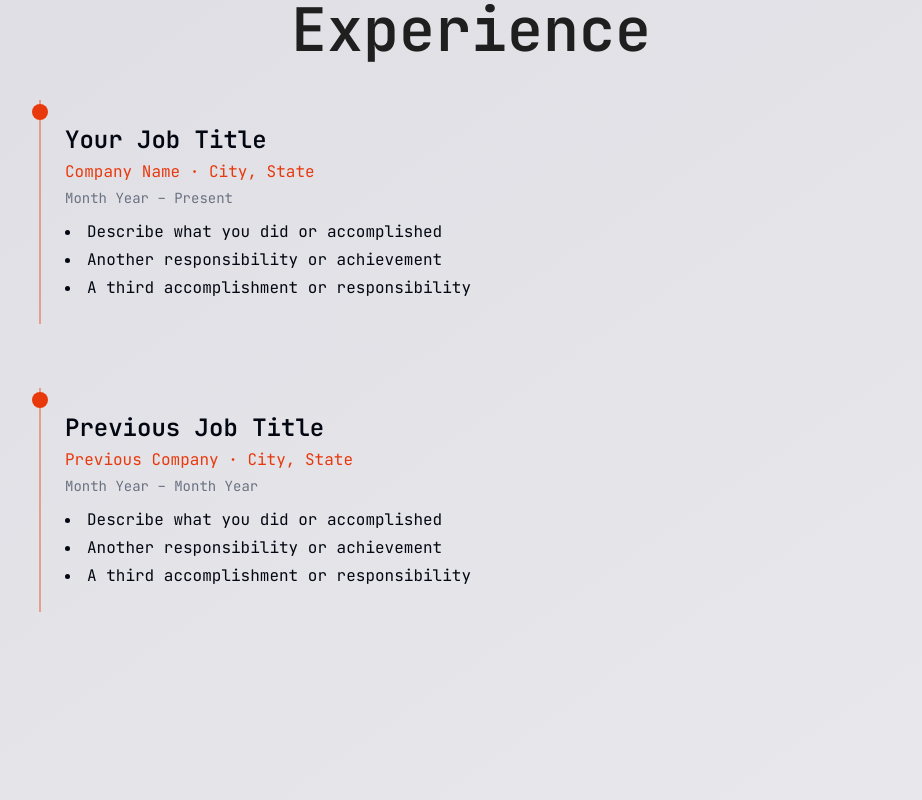
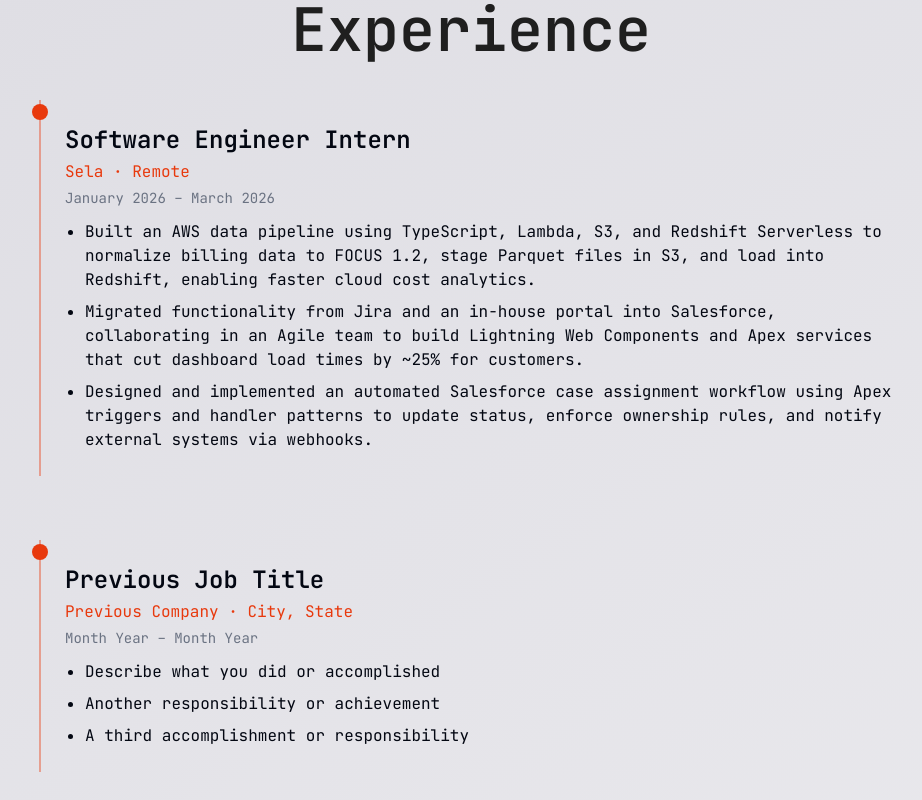
Before and after one commit to AJ-Carp/Portfolio-Website, a Next.js app: page / in a window 1280 px wide. Shown: the part 920-1720 px from the top of the page, without its empty margins (169-1091 px from the left). Built offline with nearby package versions, Linux system fonts and the light colour scheme; a web font is replaced by a local one.

Commit message:
sela experience added

```diff
--- a/components/ProjectModal.tsx
+++ b/components/ProjectModal.tsx
@@ -56,8 +56,8 @@
       onClick={onClose}
     >
       <Tilt
-        tiltMaxAngleX={10}
-        tiltMaxAngleY={10}
+        tiltMaxAngleX={4}
+        tiltMaxAngleY={4}
         glareEnable={false}
         className="relative w-full max-w-3xl rounded-xl overflow-hidden group transition-all duration-300"
         style={{
--- a/components/navPages/Contact.tsx
+++ b/components/navPages/Contact.tsx
@@ -43,7 +43,7 @@
   };
 
   return (
-    <div className={`${jetbrainsMono.className} w-full max-w-4xl px-6 py-16 md:py-24 text-foreground`}>
+    <div id="contact" className={`${jetbrainsMono.className} w-full max-w-4xl px-6 py-16 md:py-24 text-foreground`}>
       <div className="mx-auto text-center">
         <h2 className={` text-4xl md:text-6xl font-bold mb-6`}>
           <Mail className="inline-block mr-2" /> Contact Me
--- a/components/navPages/Experience.tsx
+++ b/components/navPages/Experience.tsx
@@ -6,14 +6,14 @@
 
 const experiences = [
   {
-    title: "Your Job Title",
-    company: "Company Name",
-    location: "City, State",
-    date: "Month Year – Present",
+    title: "Software Engineer Intern",
+    company: "Sela",
+    location: "Remote",
+    date: "January 2026 – March 2026",
     bullets: [
-      "Describe what you did or accomplished",
-      "Another responsibility or achievement",
-      "A third accomplishment or responsibility",
+      "Built an AWS data pipeline using TypeScript, Lambda, S3, and Redshift Serverless to normalize billing data to FOCUS 1.2, stage Parquet files in S3, and load into Redshift, enabling faster cloud cost analytics.",
+      "Migrated functionality from Jira and an in-house portal into Salesforce, collaborating in an Agile team to build Lightning Web Components and Apex services that cut dashboard load times by ~25% for customers.",
+      "Designed and implemented an automated Salesforce case assignment workflow using Apex triggers and handler patterns to update status, enforce ownership rules, and notify external systems via webhooks.",
     ],
   },
   {
@@ -57,7 +57,7 @@
               <p className="text-xs sm:text-sm text-muted-foreground">
                 {exp.date}
               </p>
-              <ul className="mt-2 list-disc list-inside text-sm sm:text-base text-foreground space-y-1">
+              <ul className="mt-2 list-disc list-outside pl-5 text-sm sm:text-base text-foreground space-y-2">
                 {exp.bullets.map((bullet, i) => (
                   <li key={i}>{bullet}</li>
                 ))}
--- a/components/navPages/Skills.tsx
+++ b/components/navPages/Skills.tsx
@@ -1,7 +1,9 @@
 "use client";
 import { FaGitAlt, FaGithub, FaReact } from "react-icons/fa6";
-import { RiCss3Fill, RiHtml5Fill, RiNextjsFill, RiTailwindCssFill } from "react-icons/ri";
-import { SiExpress, SiMongodb, SiNodedotjs, SiTypescript } from "react-icons/si";
+import { RiCss3Fill, RiHtml5Fill, RiTailwindCssFill } from "react-icons/ri";
+import { SiMongodb, SiNodedotjs, SiSpringboot, SiTypescript } from "react-icons/si";
+import { FaPython } from "react-icons/fa6";
+import { FaJava } from "react-icons/fa6";
 import SkillCard from "../SkillCard";
 import { jetbrainsMono } from "@/app/font";
 import { IoLogoJavascript } from "react-icons/io5";
@@ -10,20 +12,21 @@
     { name: "HTML 5", icon: <RiHtml5Fill />, hoverColor: "group-hover:text-orange-500" },
     { name: "CSS", icon: <RiCss3Fill />, hoverColor: "group-hover:text-blue-500" },
     { name: "TypeScript", icon: <SiTypescript />, hoverColor: "group-hover:text-sky-500" },
-    { name: "Next.js", icon: <RiNextjsFill />, hoverColor: "group-hover:none" },
     { name: "Tailwind CSS", icon: <RiTailwindCssFill />, hoverColor: "group-hover:text-cyan-400" },
     { name: "React.js", icon: <FaReact />, hoverColor: "group-hover:text-cyan-300" },
     { name: "Git", icon: <FaGitAlt />, hoverColor: "group-hover:text-orange-600" },
     { name: "Github", icon: <FaGithub />, hoverColor: "group-hover:text-purple-500" },
     { name: "JavaScript", icon: <IoLogoJavascript />, hoverColor: "group-hover:text-yellow-400" },
+    { name: "Python", icon: <FaPython />, hoverColor: "group-hover:text-yellow-300" },
     { name: "Node.js", icon: <SiNodedotjs />, hoverColor: "group-hover:text-green-600" },
-    { name: "Express.js", icon: <SiExpress />, hoverColor: "group-hover:text-gray-500" },
     { name: "MongoDB", icon: <SiMongodb />, hoverColor: "group-hover:text-green-500" },
+    { name: "Java", icon: <FaJava />, hoverColor: "group-hover:text-red-500" },
+    { name: "Spring Boot", icon: <SiSpringboot />, hoverColor: "group-hover:text-green-500" },
 ];
 
 export default function SkillsSection() {
     return (
-        <section className={` ${jetbrainsMono.className} flex flex-col gap-10 pt-30 py-16 px-4`}>
+        <section id="skills" className={` ${jetbrainsMono.className} flex flex-col gap-10 pt-30 py-16 px-4`}>
             <div className="flex flex-col items-center justify-center gap-2">
                 <h1 className="text-4xl md:text-6xl text-center font-bold">
                     My Skills
--- a/components/ui/tubelight-navbar.tsx
+++ b/components/ui/tubelight-navbar.tsx
@@ -20,6 +20,7 @@
 export function NavBar({ items, className }: NavBarProps) {
   const [activeTab, setActiveTab] = useState(items[0].name);
   const [isMobile, setIsMobile] = useState(false);
+  const [isClickScrolling, setIsClickScrolling] = useState(false);
 
   // Track screen size
   useEffect(() => {
@@ -32,15 +33,25 @@
   // Track active section on scroll
   useEffect(() => {
     const handleScroll = () => {
-      const scrollY = window.scrollY + 120; // offset for navbar height
+      if (isClickScrolling) return;
 
-      // Deduplicate items by URL to avoid last-match issues
+      const scrollY = window.scrollY + 120;
+
+      // Check if at the bottom of the page
+      const atBottom = window.innerHeight + window.scrollY >= document.documentElement.scrollHeight - 50;
+
+      // Deduplicate items by URL
       const seen = new Set<string>();
       const uniqueItems = items.filter(item => {
         if (seen.has(item.url)) return false;
         seen.add(item.url);
         return true;
       });
+
+      if (atBottom) {
+        setActiveTab(uniqueItems[uniqueItems.length - 1].name);
+        return;
+      }
 
       for (let i = uniqueItems.length - 1; i >= 0; i--) {
         const sectionId = uniqueItems[i].url.replace("#", "");
@@ -54,9 +65,9 @@
     };
 
     window.addEventListener("scroll", handleScroll);
-    handleScroll(); // initialize on load
+    handleScroll();
     return () => window.removeEventListener("scroll", handleScroll);
-  }, [items]);
+  }, [items, isClickScrolling]);
 
   return (
     <div
@@ -74,7 +85,11 @@
             <Link
               key={item.name}
               href={item.url}
-              onClick={() => setActiveTab(item.name)}
+              onClick={() => {
+                setActiveTab(item.name);
+                setIsClickScrolling(true);
+                setTimeout(() => setIsClickScrolling(false), 800);
+              }}
               className={cn(
                 "relative cursor-pointer text-sm font-semibold px-6 py-2 rounded-full transition-colors",
                 "text-foreground/80 hover:text-primary",
--- a/next.config.ts
+++ b/next.config.ts
@@ -2,7 +2,7 @@
 
 const nextConfig: NextConfig = {
   output: 'export',
-  basePath: '/Portfolio-Website',
+  // basePath: '/Portfolio-Website',
   images: { unoptimized: true },
 };
 
```
